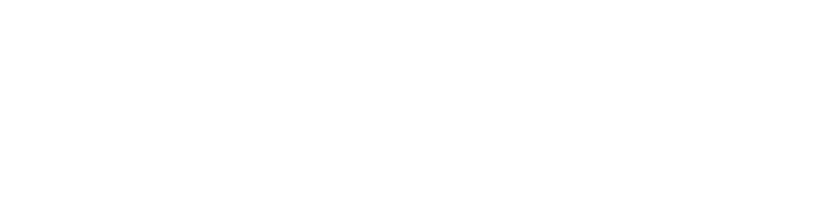
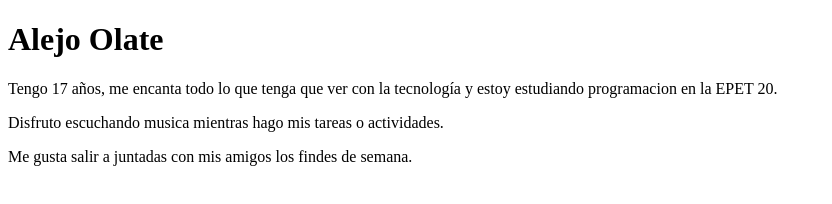
Before and after one commit to olatealejo/tp-bibliografia-olate, a plain HTML site: page index.html in a window 1280 px wide. Shown: the whole page, without its empty margins (0-832 px from the left). Drawn offline with Linux system fonts and the light colour scheme.

Commit message:
Se agrego informacion

```diff
--- a/index.html
+++ b/index.html
@@ -1,11 +1,14 @@
 <!DOCTYPE html>
 <html lang="en">
 <head>
-    <meta charset="UTF-8">
-    <meta name="viewport" content="width=device-width, initial-scale=1.0">
-    <title>Alejo Olate</title>
+     <meta charset="UTF-8">
+     <meta name="viewport" content="width=device-width, initial-scale=1.0">
+     <title>Alejo Olate</title>
 </head>
 <body>
-
+     <h1>Alejo Olate</h1>
+     <p>Tengo 17 años, me encanta todo lo que tenga que ver con la tecnología y estoy estudiando programacion en la EPET 20.</p>
+     <p>Disfruto escuchando musica mientras hago mis tareas o actividades.</p>
+     <p>Me gusta salir a juntadas con mis amigos los findes de semana.</p>
 </body>
 </html>
```
